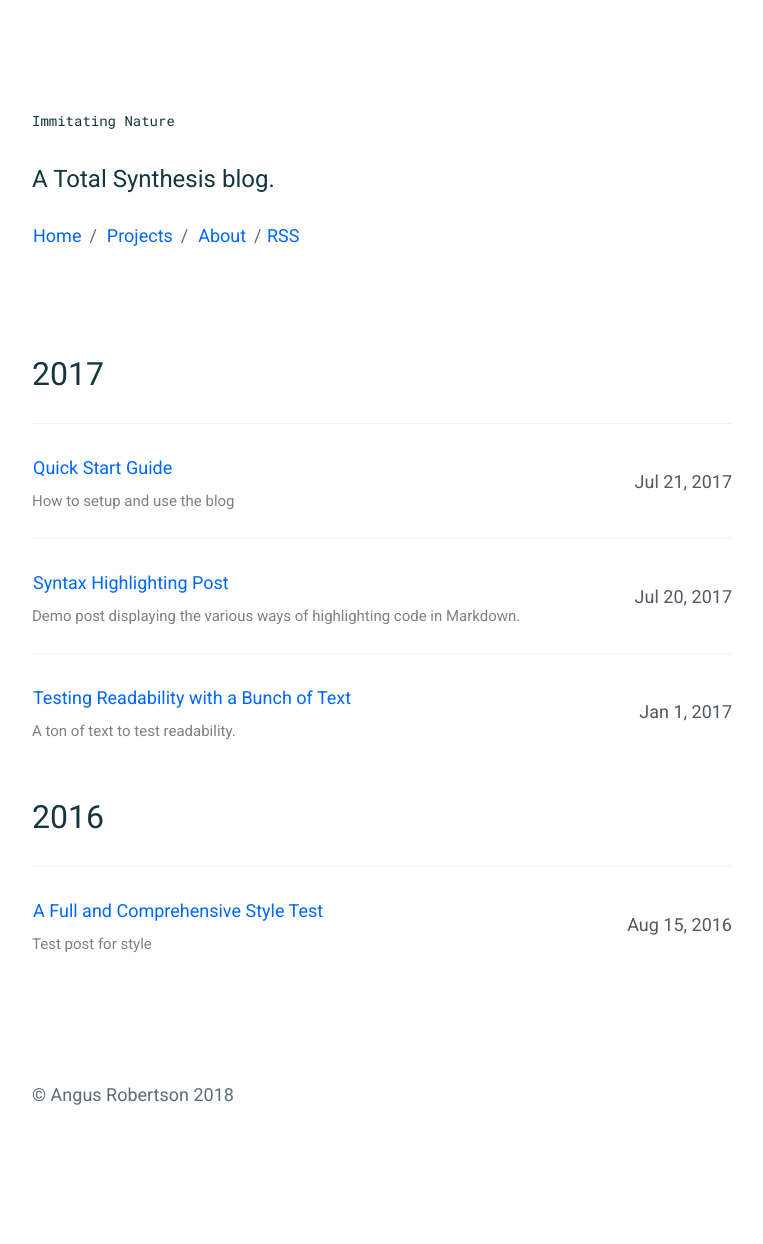
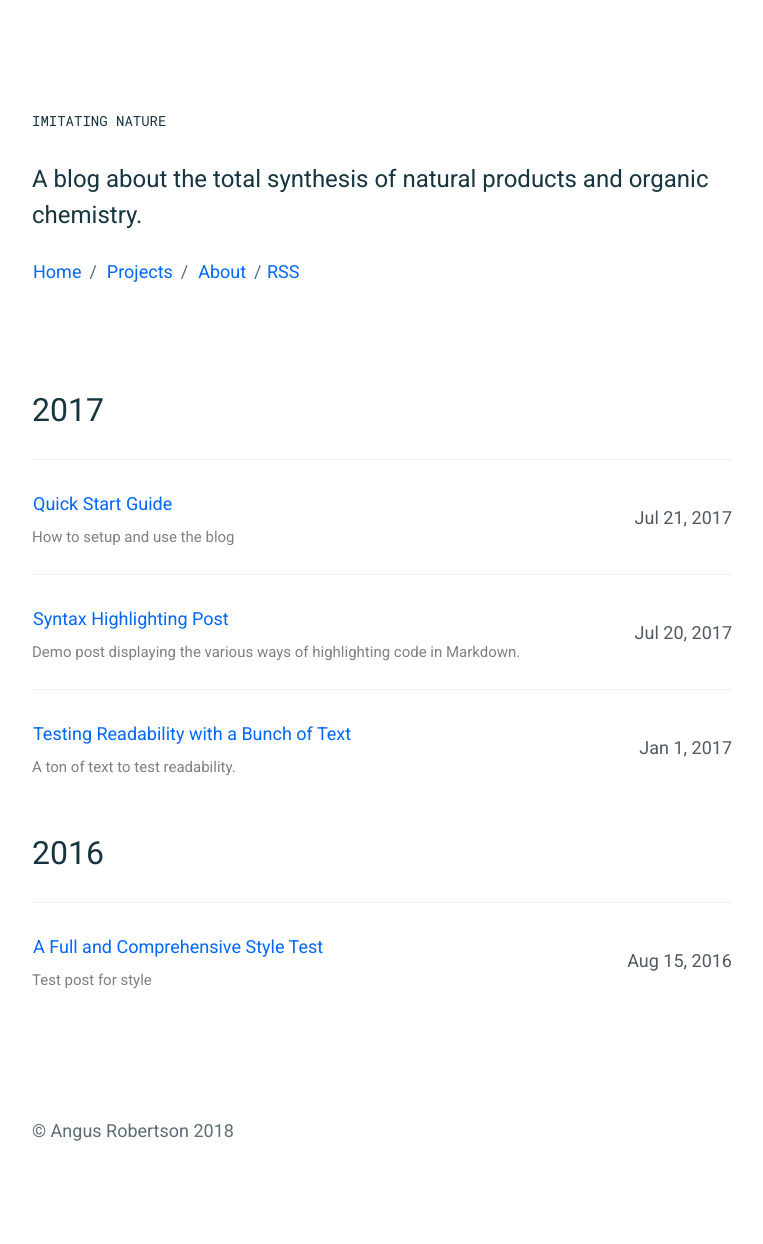
Before and after one commit to robotNoir/robotNoir.github.io, a Jekyll site: the page built from index.html, in a window 1280 px wide. Shown: the whole page, without its empty margins (258-1021 px from the left). Built offline with Jekyll 4.4.1, drawn with Linux system fonts in a browser that asks for light colours; before the commit the page ends 1208 px from its top, so only the background shows below that.

Commit message:
Update _config.yml
- corrected typo in title + capitalised
- reworded description

```diff
--- a/_config.yml
+++ b/_config.yml
@@ -1,7 +1,7 @@
 # Site settings
-title: "Immitating Nature"
+title: "IMITATING NATURE"
 description: >
-  A Total Synthesis blog.
+  A blog about the total synthesis of natural products and organic chemistry.
 
 author: Angus Robertson
 email: johnny@appleseed.com
```
